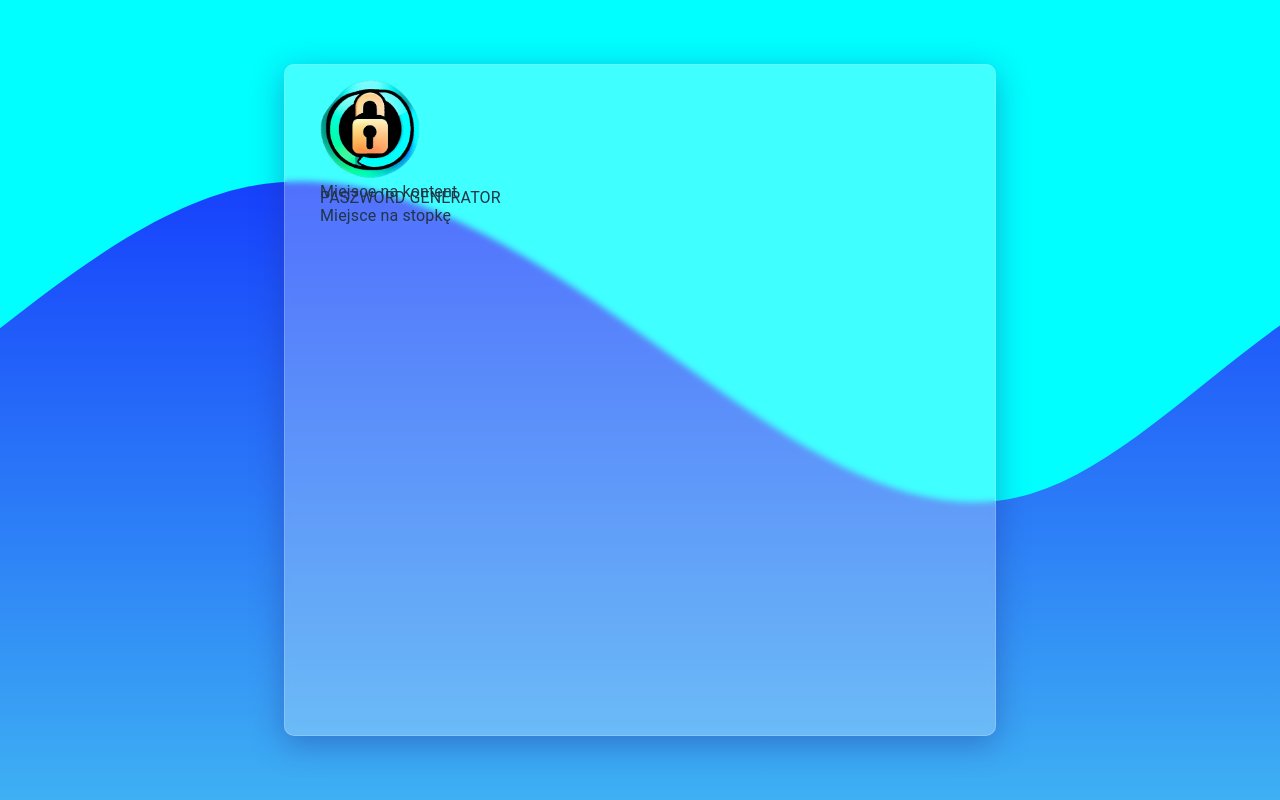
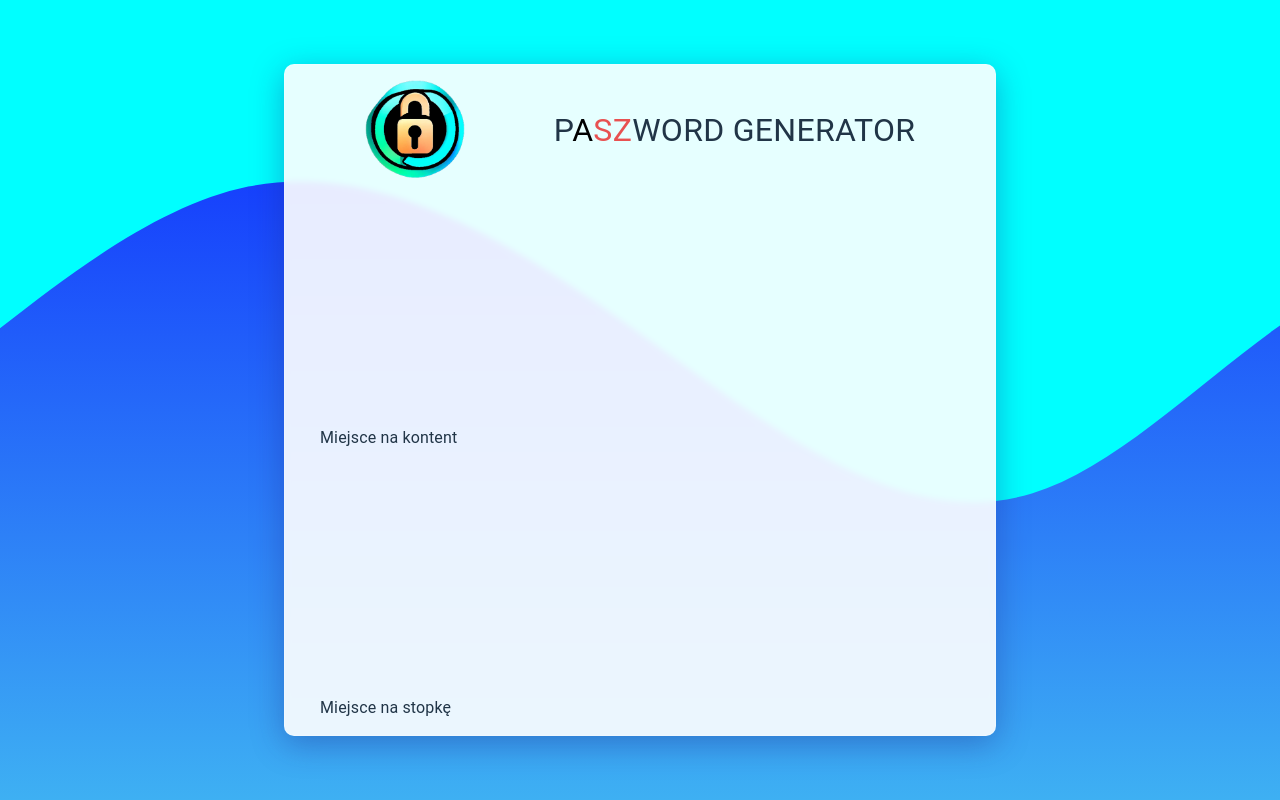
Before and after one commit to asztandar/pASZwordGenerator, a React (Vite) app in the folder pASZwordGenerator/: page / in a window 1280 px wide. Built offline with nearby package versions, Linux system fonts and the light colour scheme.

Commit message:
added flex layout

```diff
--- a/pASZwordGenerator/src/App.css
+++ b/pASZwordGenerator/src/App.css
@@ -36,21 +36,39 @@
   /* min-width: 600px;
   min-height: 600px; */
   padding: 15px 35px;
-  background: rgba( 255, 255, 255, 0.25 );
+  background: rgba( 255, 255, 255, 0.9 );
   box-shadow: 0 8px 32px 0 rgba( 31, 38, 135, 0.37 );
   backdrop-filter: blur( 3px );
   -webkit-backdrop-filter: blur( 3px );
   border-radius: 10px;
   border: 1px solid rgba( 255, 255, 255, 0.18 );
+  display: flex;
+  flex-direction: column;
+  justify-content: space-between;
 }
 
 #logoBox{
   width: 100%;
   height: 100px;
-  /* background-color: blue; */
+  /* background-color: #fff; */
+  display: flex;
+  justify-content: space-around;
+  align-items: center;
 }
 
 #logoBox > .img{
   width: 100px;
   height: 100px;
 }
+
+.spanBlack{
+  color: #000;
+}
+
+.spanRed{
+  color:rgba(233, 18, 18, 0.734)
+}
+
+#logoBoxTypography{
+  font-size: 32px;
+}
--- a/pASZwordGenerator/src/App.tsx
+++ b/pASZwordGenerator/src/App.tsx
@@ -14,7 +14,7 @@ function App() {
         <Header>
           <Box id="logoBox">
             <Image imgSRC={logoImg} className="img"/>
-            <Typography className='fs'>P<span className=''>A</span><span>SZ</span>WORD GENERATOR</Typography>
+            <Typography id='logoBoxTypography'>P<span className='spanBlack'>A</span><span className='spanRed'>SZ</span>WORD GENERATOR</Typography>
           </Box>
         </Header>
         <Main>
```
